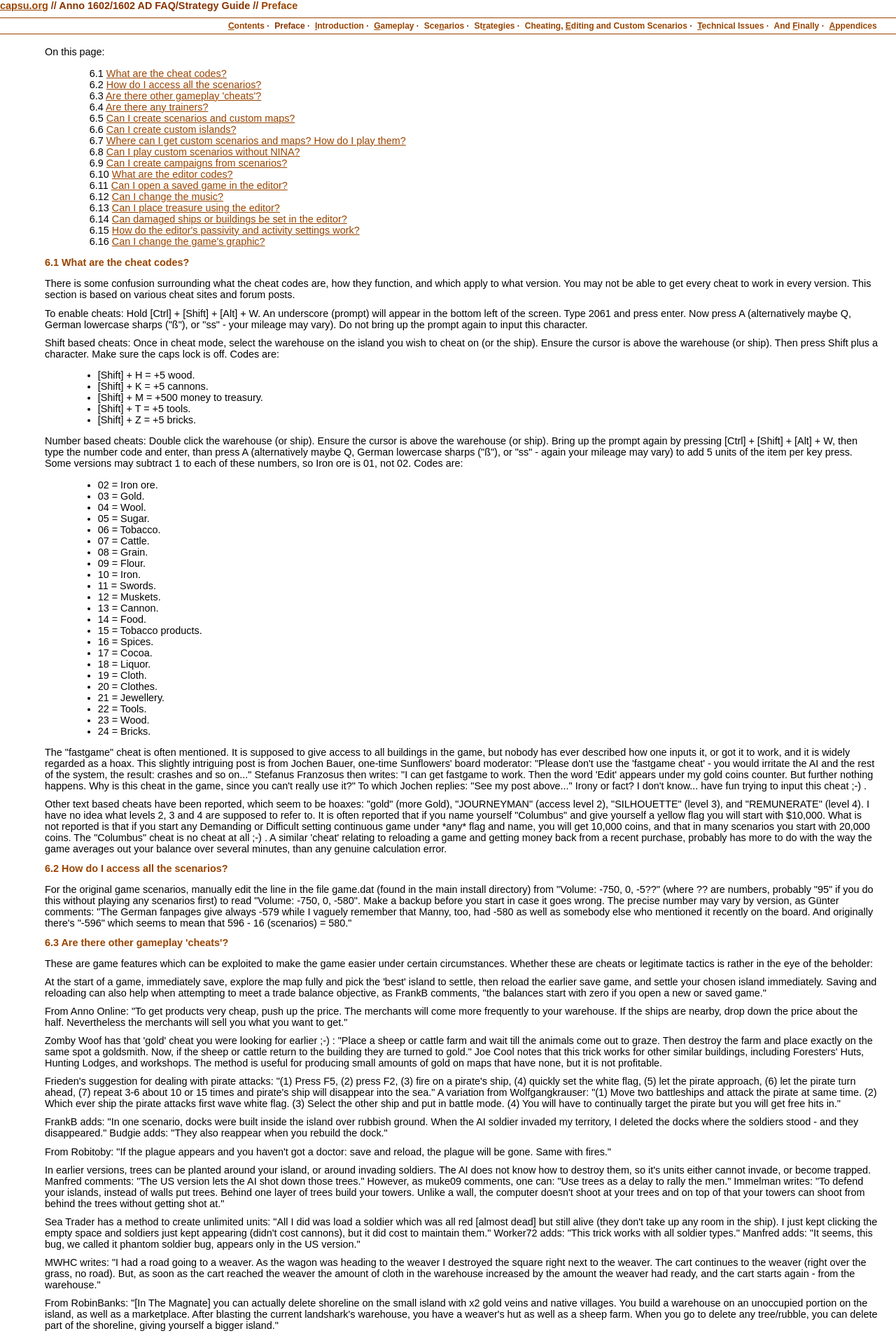
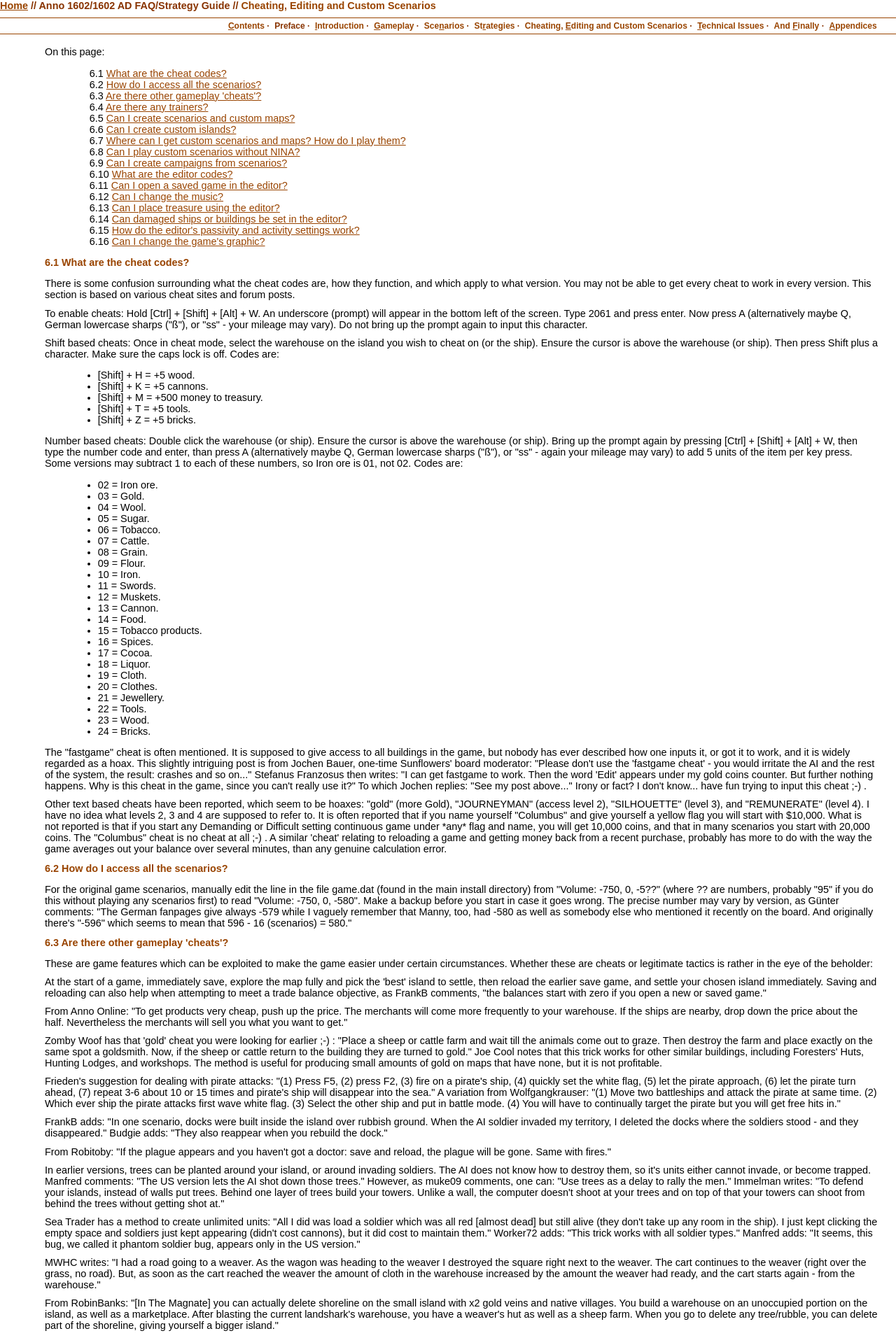
Before and after one commit to WillemRB/anno-1602-1503-guide, a Jekyll site: the page built from 1602/6.html, in a window 1280 px wide. Shown: the top 1912 px of the page at 70% size. Built offline with Jekyll 4.4.1, drawn with Linux system fonts in a browser that asks for light colours.

Commit message:
Move assets do own folder

```diff
--- a/_config.yml
+++ b/_config.yml
@@ -4,8 +4,11 @@
   Write an awesome description for your new site here. You can edit this
   line in _config.yml. It will appear in your document head meta (for
   Google search results) and in your feed.xml site description.
-baseurl: "/" # the subpath of your site, e.g. /blog
-url: "http://anno.getforge.io" # the base hostname & protocol for your site, e.g. http://example.com
+#
+baseurl: "../"
+url: "http://anno.getforge.io/"
+
+exclude: ['README.md', 'Gemfile', 'Gemfile.lock']
 
 defaults:
   -
--- a/_layouts/1503.html
+++ b/_layouts/1503.html
@@ -8,8 +8,9 @@
     <meta name="keywords" content="{{ page.keywords | array_to_sentence_string }}" />
     <meta name="author" content="Tim Howgego" />
     <meta http-equiv="content-type" content="application/xhtml+xml; charset=ISO-8859-1" />
-    <link title="Anno 1503" rel="stylesheet" type="text/css" href="../css/1503.css" />
-    <link rel="stylesheet" type="text/css" href="../css/print.css" media="print" />
+    <link title="Anno 1503" rel="stylesheet" type="text/css" href="../assets/1503.css" />
+    <link rel="stylesheet" type="text/css" href="../assets/print.css" media="print" />
+    <link rel="shortcut icon" href="../assets/favicon.ico" />
 </head>
 
 <body>
--- a/_layouts/1602.html
+++ b/_layouts/1602.html
@@ -3,24 +3,26 @@
 <html xmlns="http://www.w3.org/1999/xhtml" xml:lang="en" lang="en">
 
 <head>
-    <title>{{ page.title }} - Anno 1602/1602 AD FAQ/Strategy Guide</title>
+    <title>{{ page.title | escape }} - Anno 1602/1602 AD FAQ/Strategy Guide</title>
     <meta name="description" content="{{ page.description }}" />
     <meta name="keywords" content="{{ page.keywords | array_to_sentence_string }}" />
     <meta name="author" content="Tim Howgego" />
     <meta http-equiv="content-type" content="application/xhtml+xml; charset=ISO-8859-1" />
-    <link title="Anno 1602" rel="stylesheet" type="text/css" href="../css/1602.css" />
-    <link rel="stylesheet" type="text/css" href="../css/print.css" media="print" />
-    <link rel="shortcut icon" href="favicon.ico" />
+    <link title="Anno 1602" rel="stylesheet" type="text/css" href="../assets/1602.css" />
+    <link rel="stylesheet" type="text/css" href="../assets/print.css" media="print" />
+    <link rel="shortcut icon" href="../assets/favicon.ico'" />
 </head>
 
 <body>
     <div id="banner">
-        <h1><a href="http://www.capsu.org/" class="h1l" title="Capsu.org homepage.">capsu.org</a> // <a href="index.html" class="h1l" title="Anno 1602/1602 AD FAQ contents.">Anno 1602/1602 AD FAQ/Strategy Guide</a> // <a href="#contents" title="Skip to content, ignoring navigation."
-                class="title">Preface</a></h1>
+        <h1>
+            <a href="{{ site.url }}" class="h1l" title="Homepage.">Home</a> // <a href="index.html" class="h1l" title="Anno 1602/1602 AD FAQ contents.">Anno 1602/1602 AD FAQ/Strategy Guide</a> // <a href="#contents" title="Skip to content, ignoring navigation."
+                class="title">{{ page.title }}</a>
+        </h1>
 
         <!--
         <div id="search">
-            <form id="searchbox" /></form>
+            <form id="searchbox"></form>
         </div>
         -->
     </div>
```
Also changed, not shown: 1602/favicon.ico (deleted), assets/1503-logo.jpg (renamed from 1503/logo.jpg), assets/1503.css (renamed from css/1503.css), assets/1602-logo.jpg (renamed from 1602/logo.jpg), assets/1602.css (renamed from css/1602.css), assets/favicon.ico (renamed from 1503/favicon.ico), assets/print.css (renamed from css/print.css).
